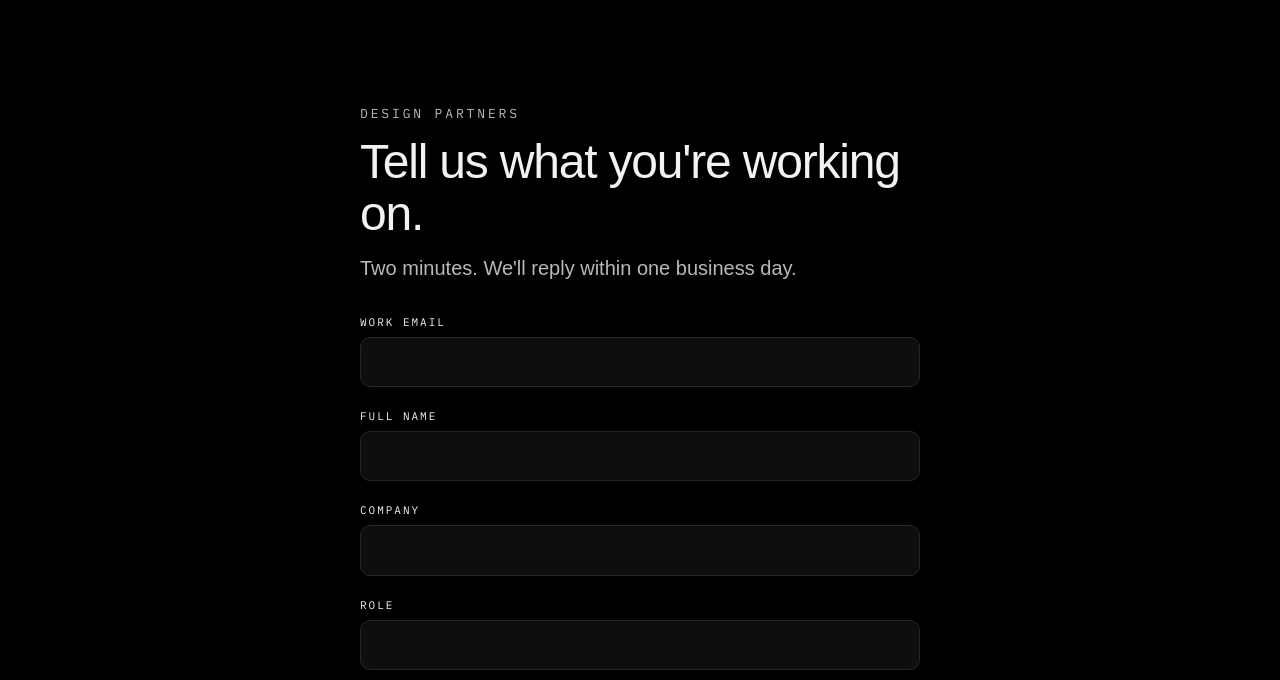
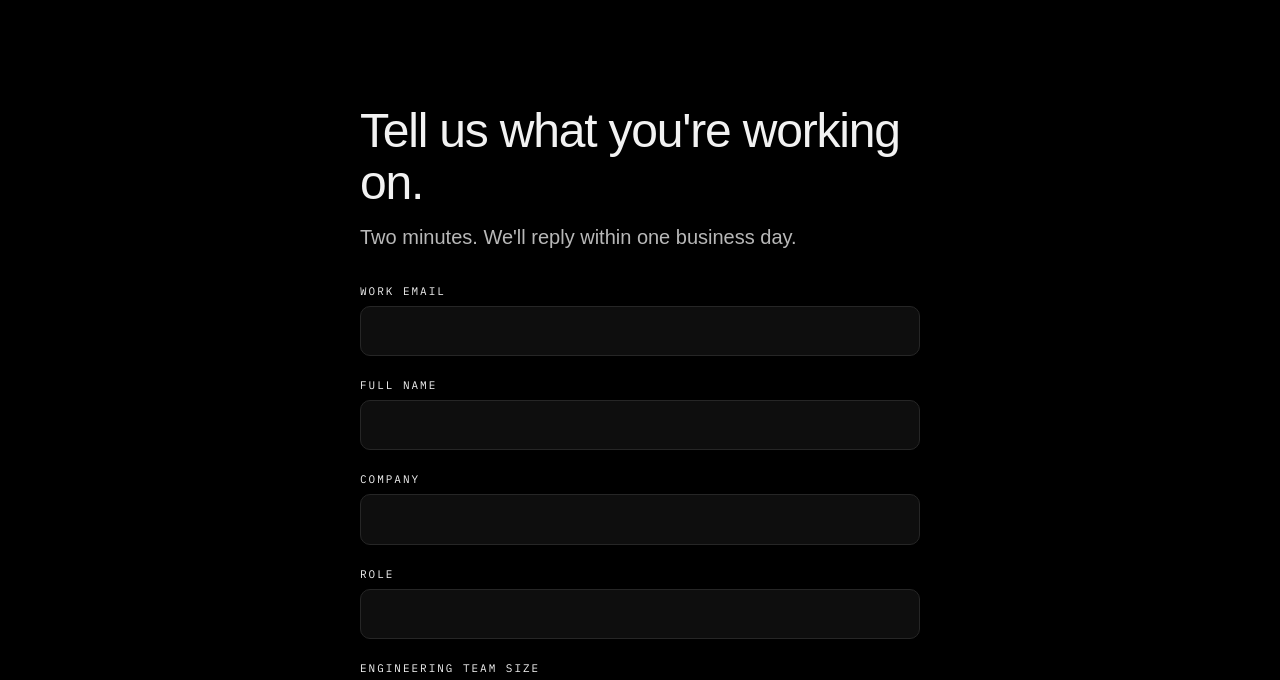
Before and after one commit to samyaks/deltav-web, a website: page public/talk/index.html in a window 1280 px wide. Shown: the part 72-752 px from the top of the page. Drawn offline with Linux system fonts and the light colour scheme.

Commit message:
Remove the Design partners line above the talk form. (#53)
The heading still says what the page is for.

Co-authored-by: Cursor Agent <cursoragent@cursor.com>
Co-authored-by: skurani <skurani@users.noreply.github.com>

```diff
--- a/public/talk/index.html
+++ b/public/talk/index.html
@@ -44,7 +44,6 @@
 
   <section class="talk" aria-labelledby="talk-heading">
     <div class="wrap wrap--560 talk-inner">
-      <p class="kicker kicker--muted">Design partners</p>
       <h1 id="talk-heading" class="talk-h1">Tell us what you're working on.</h1>
       <p class="talk-lede">Two minutes. We'll reply within one business day.</p>
 
```
